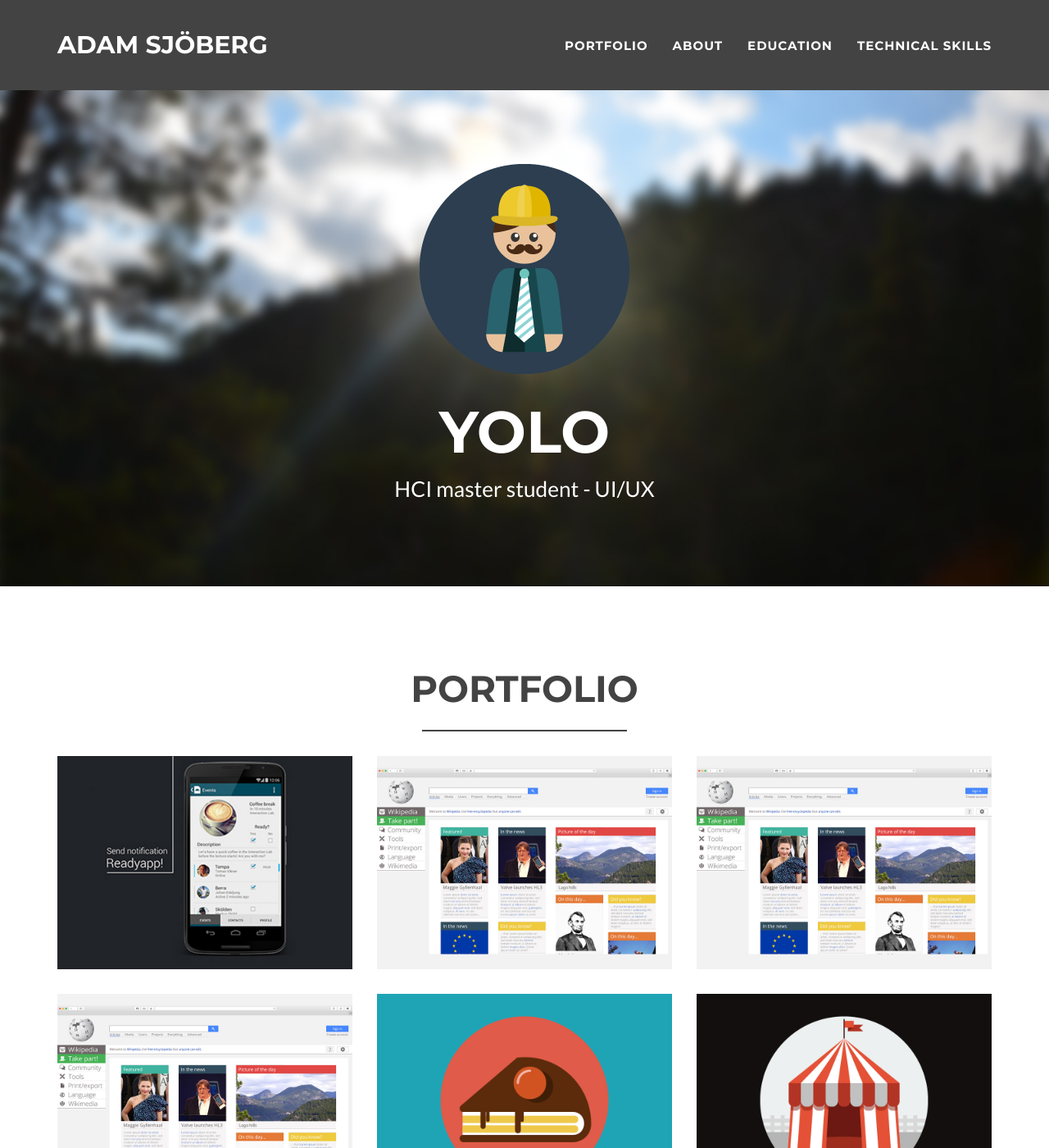
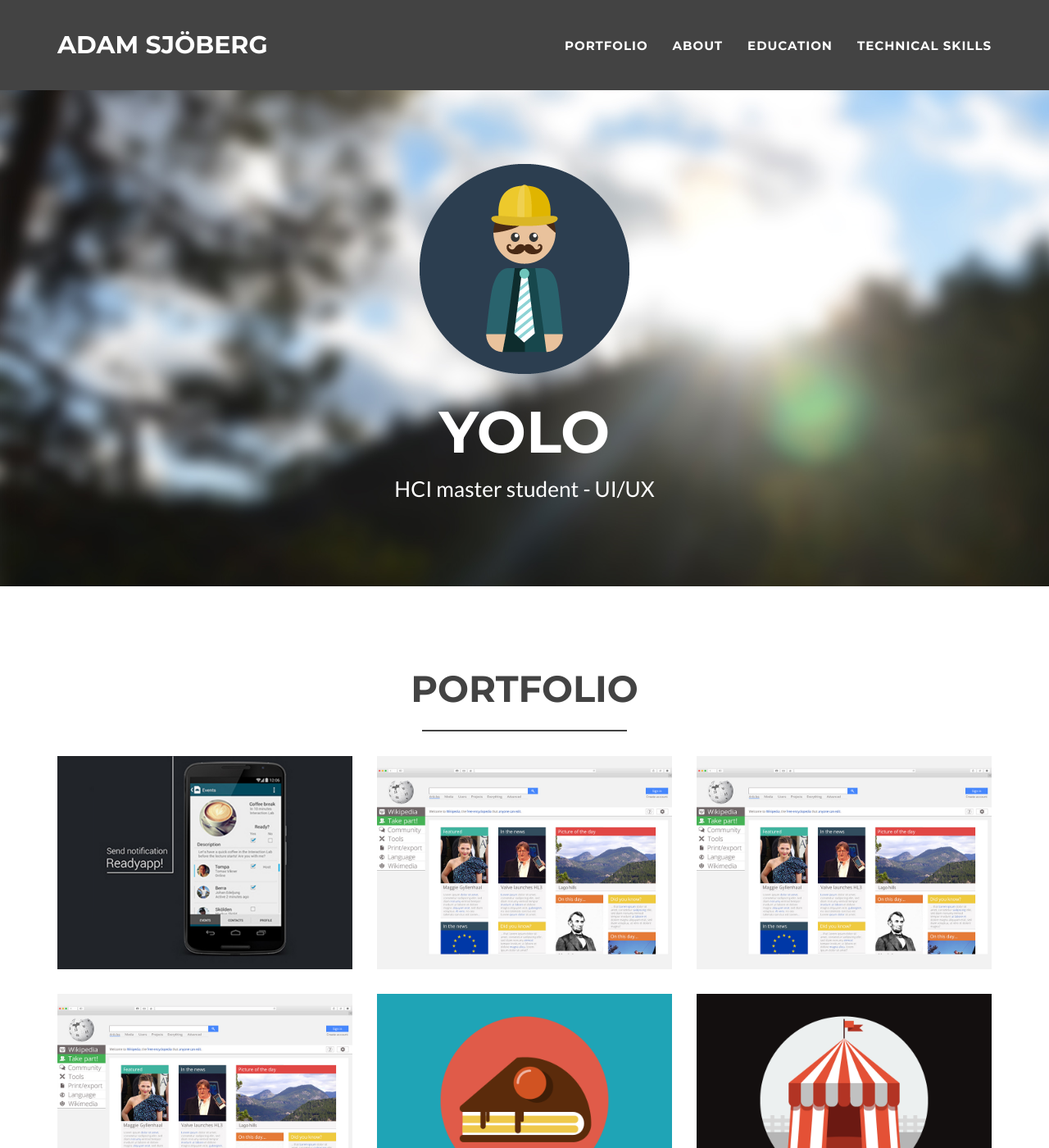
Before and after one commit to Adamsjoberg/Adamsjoberg.github.io, a Jekyll site: the page built from index.html, in a window 1280 px wide and 1400 px high. Shown: the whole window at 82% size. Built offline with Jekyll 4.4.1, drawn with Linux system fonts in a browser that asks for light colours.

Commit message:
removed stretch

```diff
--- a/_includes/css/main.css
+++ b/_includes/css/main.css
@@ -83,9 +83,6 @@ header {
     text-align: center;
     color: #fff;
     background-image: url("img/portfolio/bg_image.jpg");
-    background-repeat: no-repeat;
-    background-size: 100% 100%;
-    background-origin: content-box
 }
 
 header .container {
```
